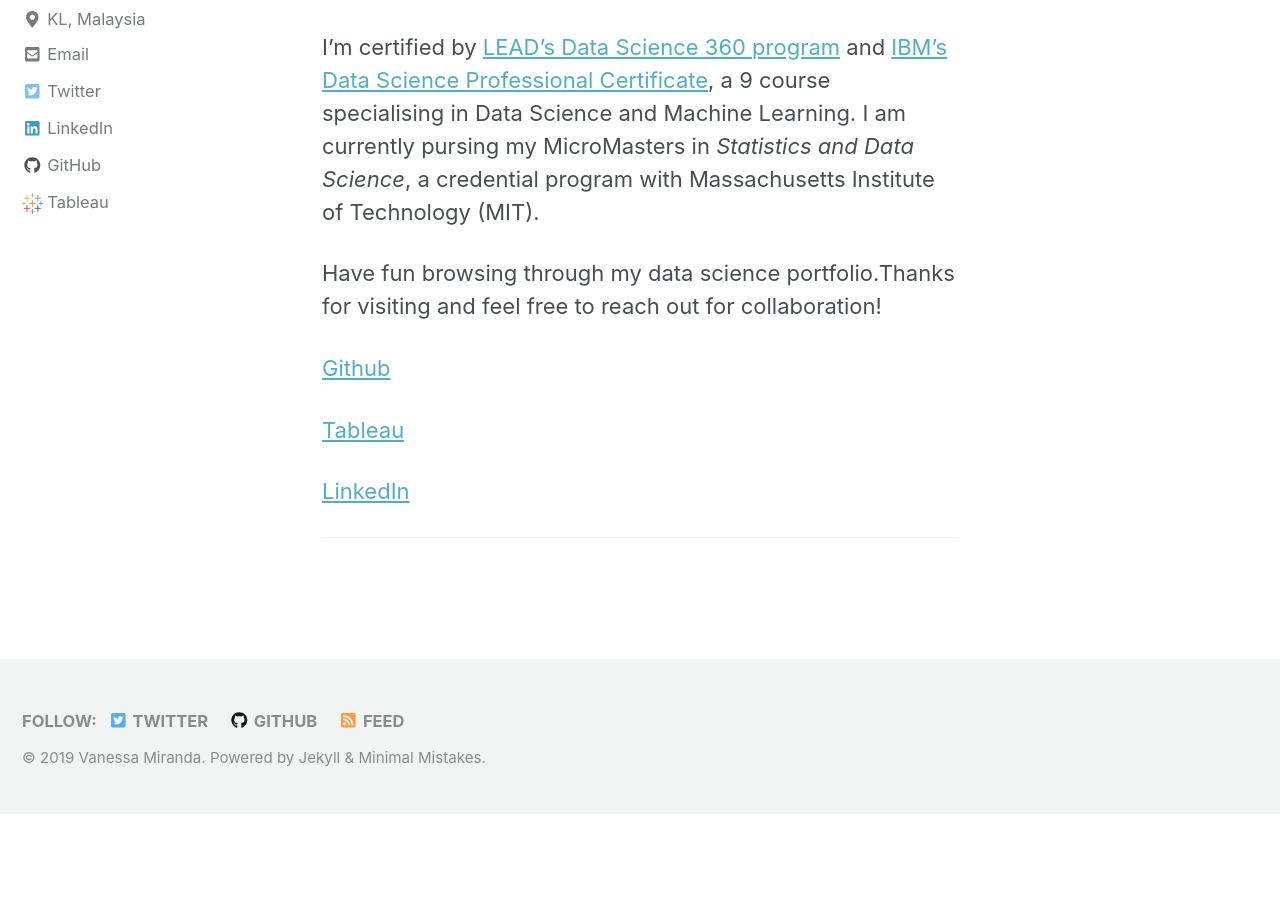
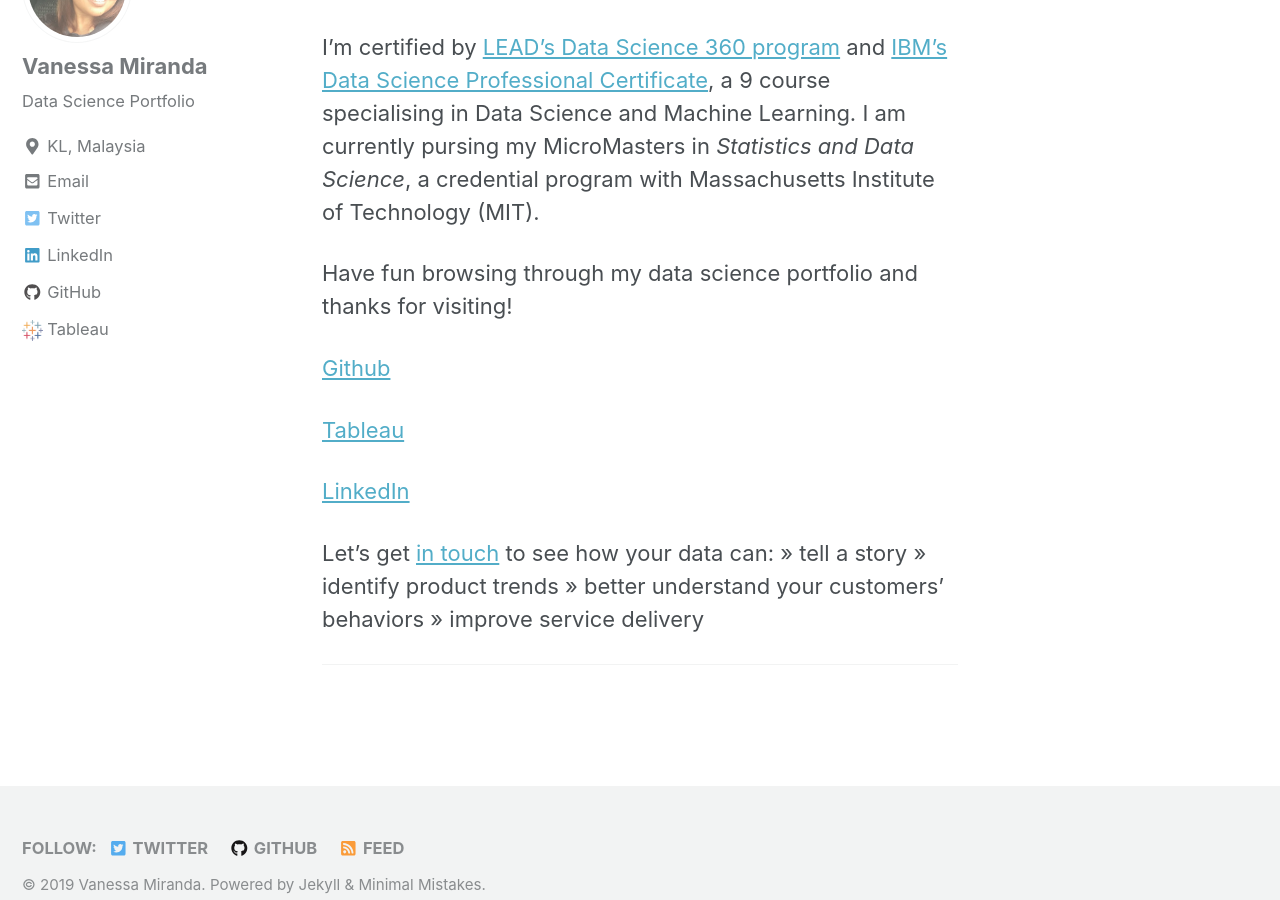
Before and after one commit to vanessamiranda/vanessamiranda.github.io, a Jekyll site: the page built from _pages/about.md, in a window 1280 px wide and 900 px high, scrolled down 1031 px. Built offline with Jekyll 4.4.1, drawn with Linux system fonts in a browser that asks for light colours; nearby versions of some CDN libraries; before the commit the page ends 1844 px from its top, so only the background shows below that.

Commit message:
update content

```diff
--- a/_pages/about.md
+++ b/_pages/about.md
@@ -13,7 +13,7 @@
 
 I'm certified by [LEAD's Data Science 360 program](https://drive.google.com/file/d/1vampVS6D48Lu1LdUm8_HOpgf3swUv8N-/view) and [IBM's Data Science Professional Certificate](https://www.coursera.org/account/accomplishments/specialization/95MKH4XSL2XA), a 9 course specialising in Data Science and Machine Learning. I am currently pursing my MicroMasters in *Statistics and Data Science*, a credential program with Massachusetts Institute of Technology (MIT).
 
-Have fun browsing through my data science portfolio.Thanks for visiting and feel free to reach out for collaboration!
+Have fun browsing through my data science portfolio and thanks for visiting!
 
 [Github](http://bit.ly/2HfYIh0)
 
@@ -21,6 +21,11 @@
 
 [LinkedIn](http://bit.ly/2KJr8Su)
 
+Let’s get [in touch](mailto:vanessamiranda0@gmail.com) to see how your data can:
+» tell a story
+» identify product trends
+» better understand your customers’ behaviors
+» improve service delivery
 
 
 
```
